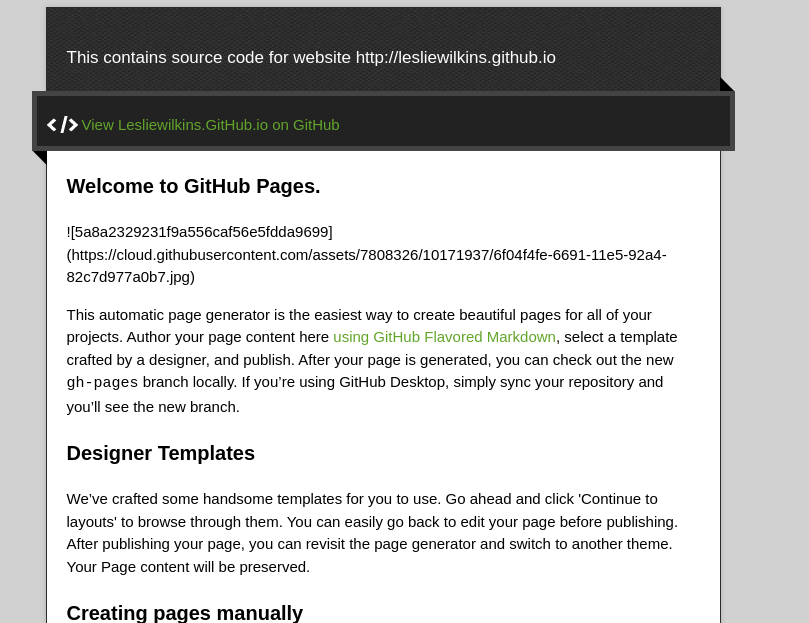
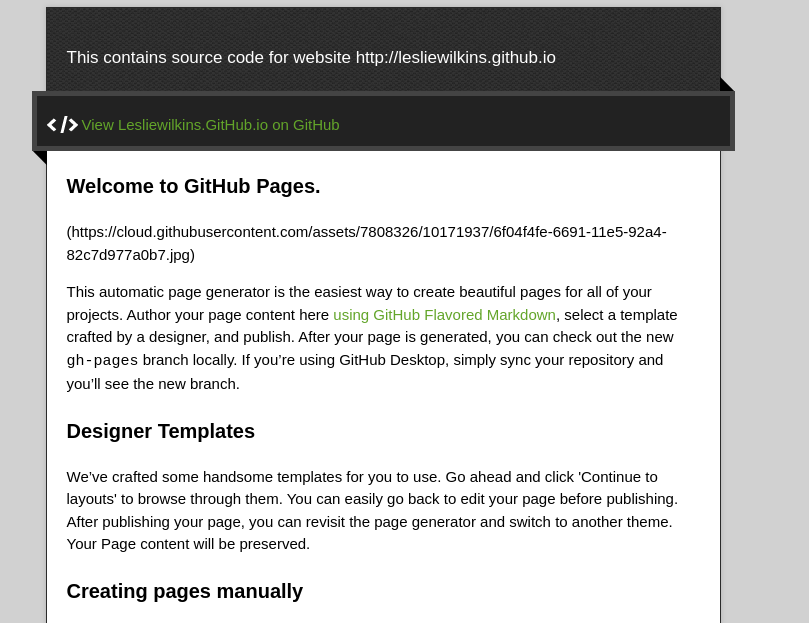
Before and after one commit to lesliewilkins/lesliewilkins.github.io, a plain HTML site: page index.html in a window 1280 px wide. Shown: the part 123-746 px from the top of the page, without its empty margins (257-1066 px from the left). Drawn offline with nearby package versions, Linux system fonts and the light colour scheme.

Commit message:
Update index.html

```diff
--- a/index.html
+++ b/index.html
@@ -36,7 +36,7 @@
         <article class="markdown-body">
           <h3>
 <a id="welcome-to-github-pages" class="anchor" href="#welcome-to-github-pages" aria-hidden="true"><span class="octicon octicon-link"></span></a>Welcome to GitHub Pages.</h3>
-![5a8a2329231f9a556caf56e5fdda9699](https://cloud.githubusercontent.com/assets/7808326/10171937/6f04f4fe-6691-11e5-92a4-82c7d977a0b7.jpg)
+(https://cloud.githubusercontent.com/assets/7808326/10171937/6f04f4fe-6691-11e5-92a4-82c7d977a0b7.jpg)
 <p>This automatic page generator is the easiest way to create beautiful pages for all of your projects. Author your page content here <a href="https://guides.github.com/features/mastering-markdown/">using GitHub Flavored Markdown</a>, select a template crafted by a designer, and publish. After your page is generated, you can check out the new <code>gh-pages</code> branch locally. If you’re using GitHub Desktop, simply sync your repository and you’ll see the new branch.</p>
 
 <h3>
```
